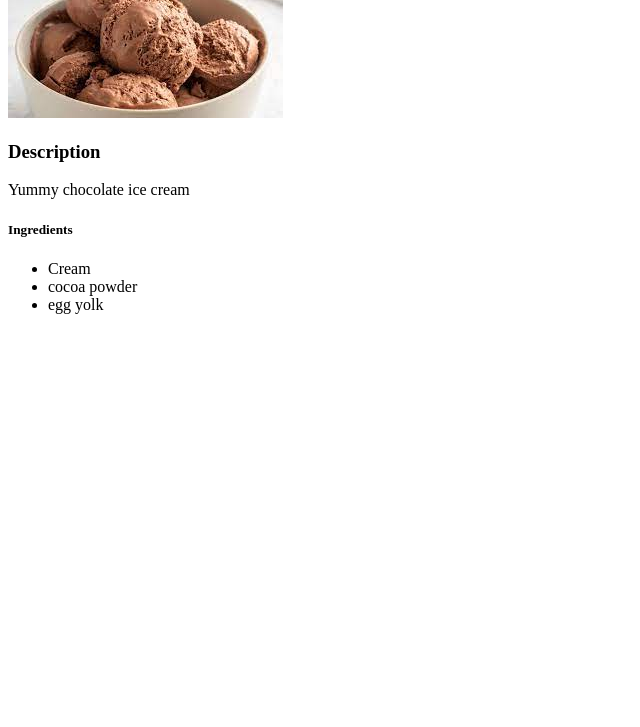
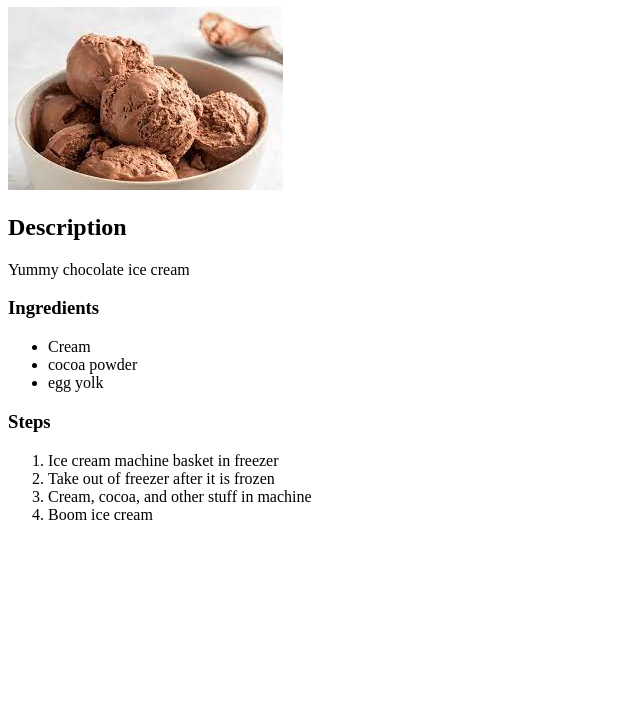
Before and after one commit to Vonshlovens/odin-recipes, a plain HTML site: page recipes/icecream.html in a window 1280 px wide. Shown: the part 73-800 px from the top of the page, without its empty margins (0-640 px from the left). Drawn offline with Linux system fonts and the light colour scheme.

Commit message:
Add Steps section to Ice Cream recipe

```diff
--- a/recipes/icecream.html
+++ b/recipes/icecream.html
@@ -7,15 +7,23 @@
     </head>
 
     <body>
+        <h1>Chocolate Ice Cream</h1>
         <img src="../images/icecream.jpeg" alt="Picture of choc ice cream">
-        <h3>Description</h3>
+        <h2>Description</h2>
         <p>Yummy chocolate ice cream</p>
-        <h5>Ingredients</h5>
+        <h3>Ingredients</h3>
         <ul>
             <li>Cream</li>
             <li>cocoa powder</li>
             <li>egg yolk</li>
         </ul>
+        <h3>Steps</h3>
+        <ol>
+            <li>Ice cream machine basket in freezer</li>
+            <li>Take out of freezer after it is frozen</li>
+            <li>Cream, cocoa, and other stuff in machine</li>
+            <li>Boom ice cream</li>
+        </ol>
     </body>
 
 </html>
```
Also changed, not shown: index.html (+8 -1 lines).
